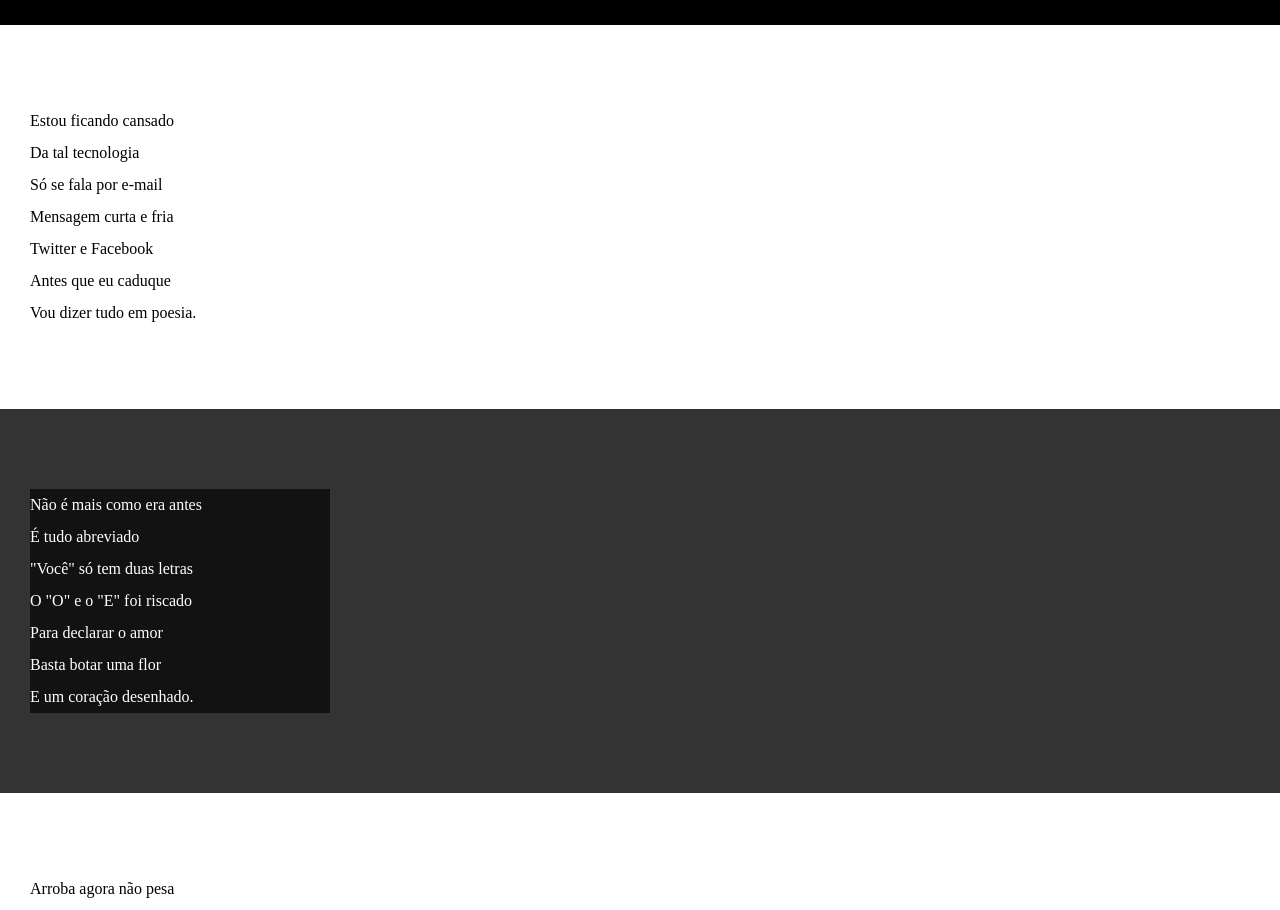
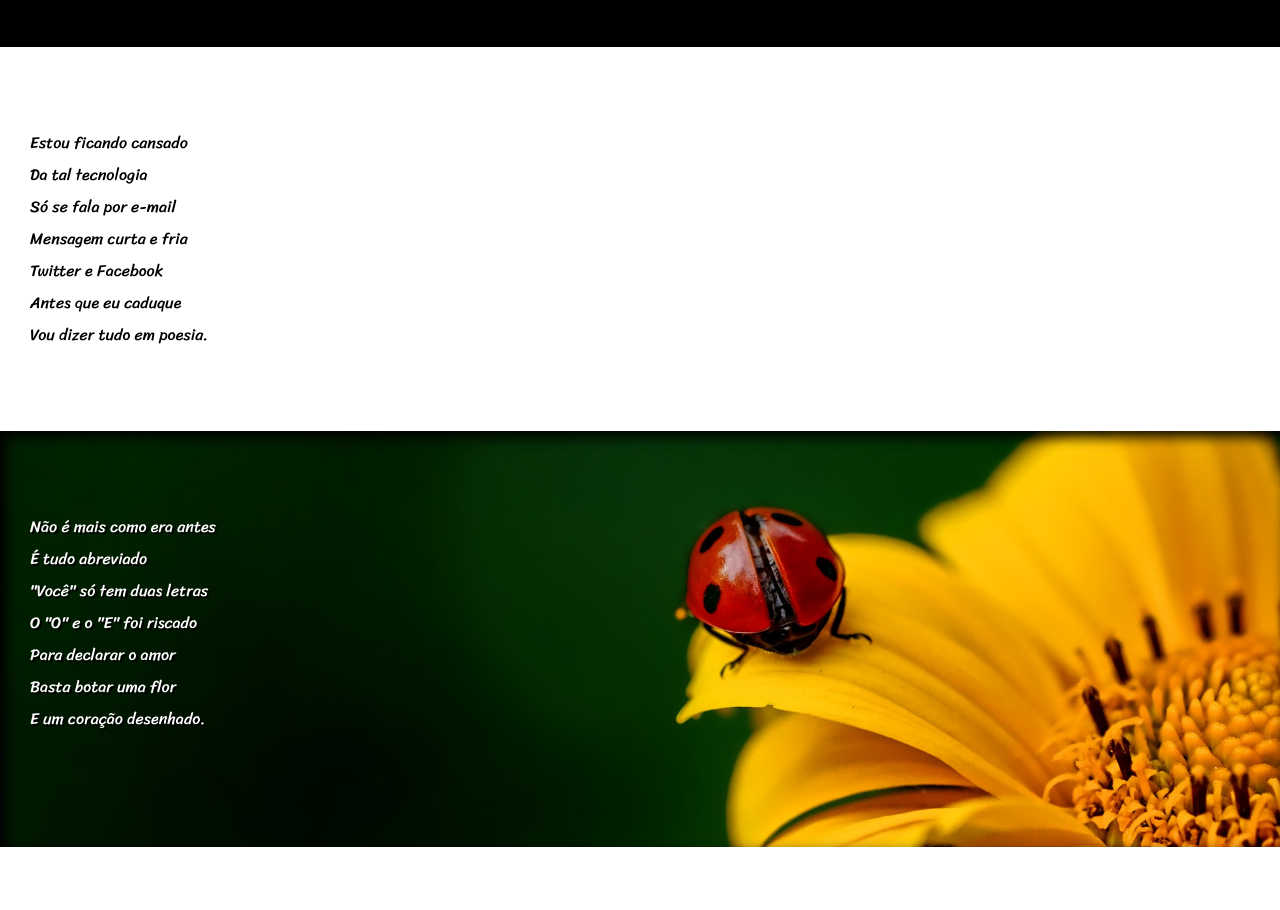
Before and after one commit to andrebutci/html-css, a plain HTML site: page Segundo Grande Desafio/index.html in a window 1280 px wide. Shown: the part 130-1040 px from the top of the page. Drawn offline with Linux system fonts and the light colour scheme.

Commit message:
desafio cordel

```diff
--- a/Segundo Grande Desafio/estilo/style.css
+++ b/Segundo Grande Desafio/estilo/style.css
@@ -1,4 +1,17 @@
 @charset "UTF-8";
+
+@import url('https://fonts.googleapis.com/css2?family=Sriracha&display=swap');
+
+@import url('https://fonts.googleapis.com/css2?family=Itim&family=Sriracha&display=swap');
+
+
+
+
+:root {
+--fonte1: Verdana, Geneva, Tahoma, sans-serif;
+--fonte2: 'Sriracha', cursive;
+--fonte3: 'Itim', 'cursive';
+}
 
 * {
     margin:0px;
@@ -6,8 +19,9 @@
 }
 
 html, body {
+    font-family: var(--fonte1);
     min-height: 100vh;
-    background-color: darkgray;
+    background-color: rgb(124, 119, 119);
 }
 
 header {
@@ -18,6 +32,8 @@ header {
 }
 
 header h1 {
+    font-size: 3em;
+    font-family: var(--fonte3);
     padding-top: 50px;
     font-variant: small-caps;
 }
@@ -38,6 +54,7 @@ header a:hover, footer, a:hover {
 }
 
 section {
+    font-family: var(--fonte2);
     padding-top: 10vh;
     padding-bottom: 10vh;
     line-height: 2em;
@@ -45,20 +62,40 @@ section {
 
 }
 
+section > p {
+    padding-bottom: 2em;
+}
+
 section.normal {
     background-color: white;
     color: black;
+
 
 }
 
 section.imagem {
     background-color: rgb(51,51,51);
     color: white;
+    box-shadow: inset 6px 6px 13px 0px black;
+    background-attachment: fixed;
 }
 
+section#img01 {
+    background-image: url('../imagens/background001.jpg');
+    background-position: right center;
+    background-size: cover;
+
+}
+
+section#img02 {
+    background-image: url('../imagens/background002.jpg');
+}
+
+
 section.imagem > p {
-    background-color: rgb(19, 18, 18);
+    background-color: rgba(36, 31, 31, 0);
     width: 300px;
+    text-shadow: 2px 2px 0px black;
 }
 
 
--- a/Segundo Grande Desafio/index.html
+++ b/Segundo Grande Desafio/index.html
@@ -27,7 +27,7 @@
 
 
 
-        <section class="imagem">
+        <section class="imagem" id="img01">
             <p>
             Não é mais como era antes <br>
             É tudo abreviado <br>
@@ -65,7 +65,7 @@
 
 
 
-    <section class="imagem">
+    <section class="imagem" id="img02">
         Tenho saudade das cartas <br>
         Escritas com a própria mão <br>
         Mandava no mês de Junho <br>
```
